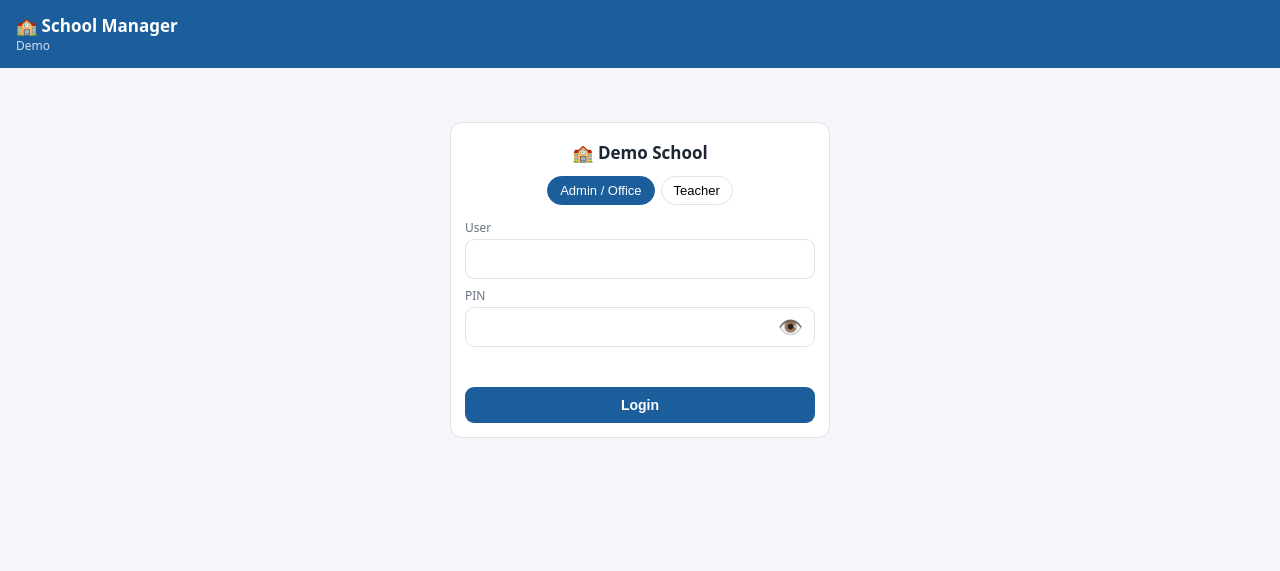
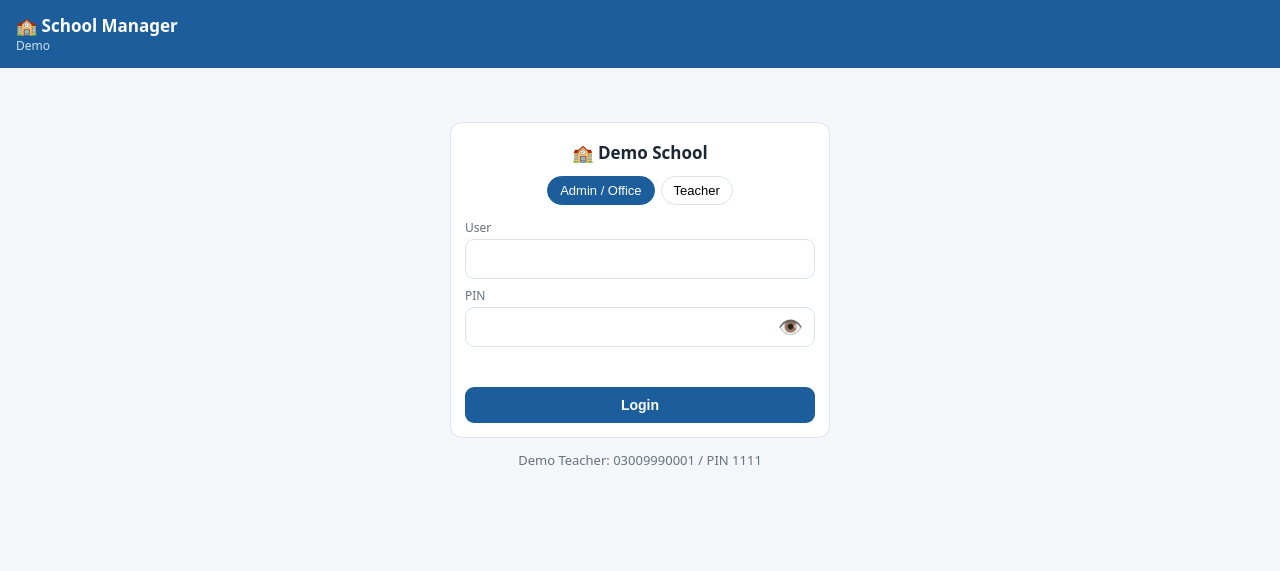
Before and after one commit to Qureshi-Jewellers-Software/School, a plain HTML site: page index.html in a window 1280 px wide. Drawn offline with Linux system fonts and the light colour scheme.

Commit message:
Login screen par teacher demo login wapas
Co-Authored-By: Claude Opus 5.5 <noreply@anthropic.com>
Claude-Session: https://claude.ai/code/session_01HwwHspJ8SyfikaD5uHsvwE

```diff
--- a/index.html
+++ b/index.html
@@ -120,7 +120,7 @@ function viewLogin(){
   return `<div class="login"><div class="card"><h2 style="text-align:center">🏫 ${esc(mem.settings.school)}</h2>
   <div class="chips" style="justify-content:center"><button class="on" id="lA" onclick="lt('a')">Admin / Office</button><button id="lT" onclick="lt('t')">Teacher</button></div>
   <div id="lf"></div></div>
-  </div>`;
+  <p class="mut" style="text-align:center">Demo Teacher: 03009990001 / PIN 1111</p></div>`;
 }
 function lt(k){$("#lA").classList.toggle("on",k==="a");$("#lT").classList.toggle("on",k==="t");
   $("#lf").innerHTML=k==="a"?`<label>User</label><input id="lu" value=""><label>PIN</label><div class="pw"><input id="lp" type="password" inputmode="numeric"><button type="button" class="eye" onclick="eye(this)">👁️</button></div><br><br><button class="btn full" onclick="doLogin('a')">Login</button>`
```
